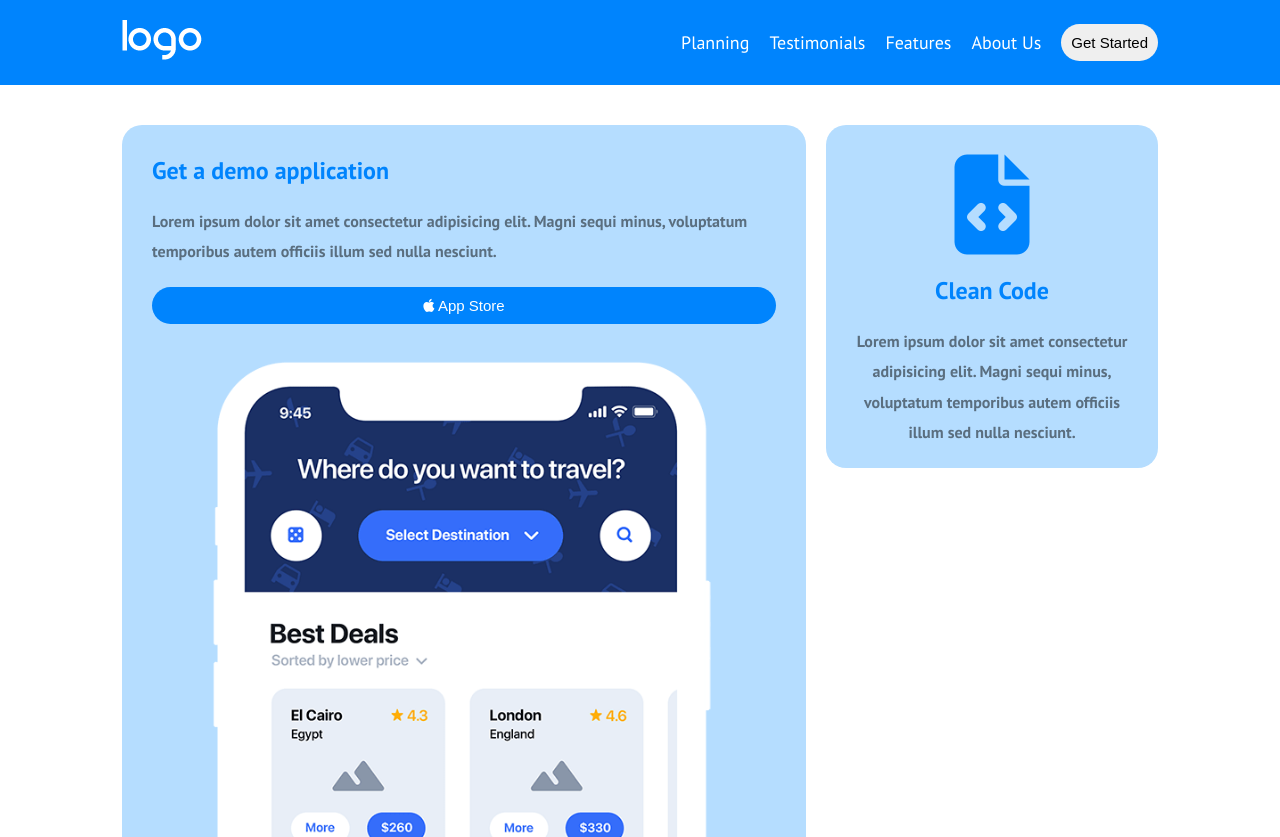
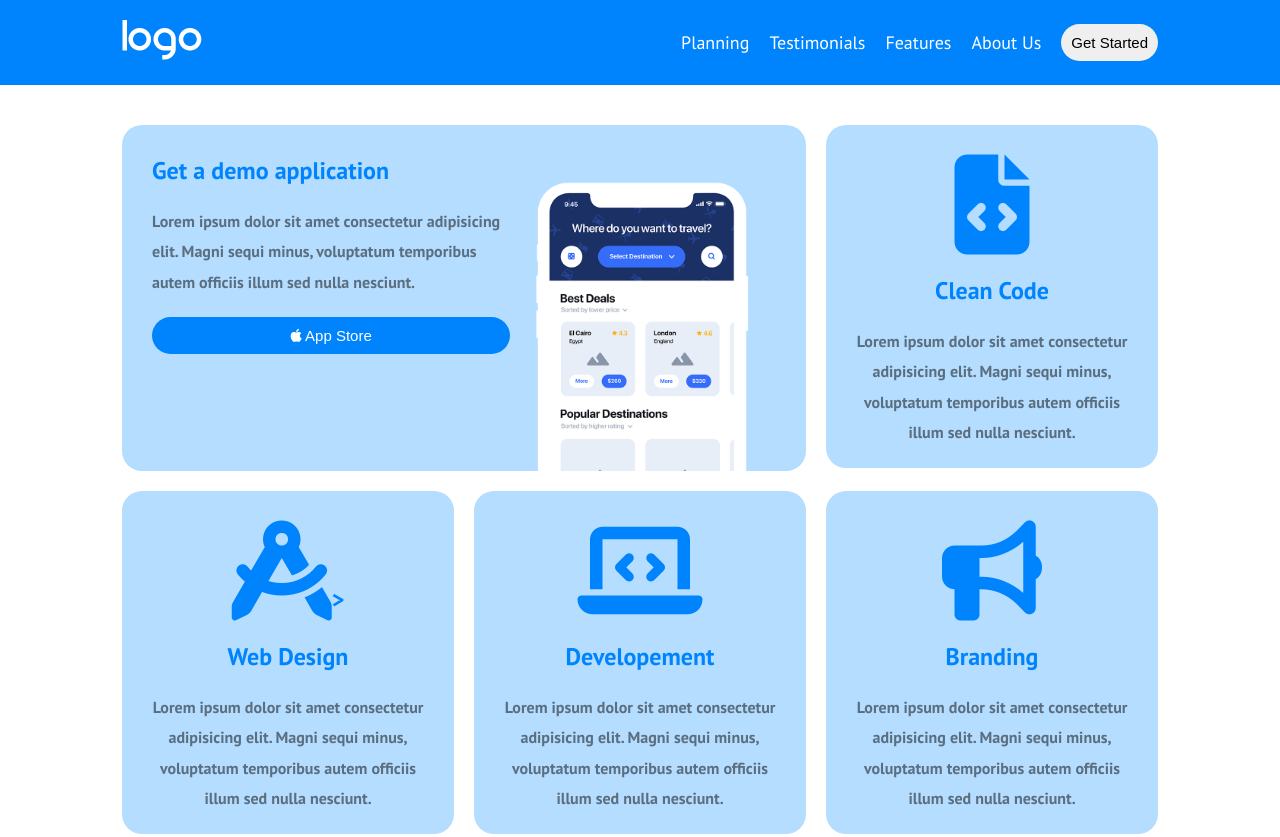
Before and after one commit to Therakar/htmlcss-responsive-layout, a plain HTML site: page index.html in a window 1280 px wide. Shown: the top 837 px of the page. Drawn offline with Linux system fonts and the light colour scheme.

Commit message:
section highlights responsive (problemi)

```diff
--- a/css/main.css
+++ b/css/main.css
@@ -9,8 +9,12 @@ section:nth-last-of-type(odd){
     border-radius: 1.25rem;
 }
 
-#highlights .card:first-child{
+#highlights .card:first-of-type{
     padding-bottom: 0;
+}
+
+#highlights .card:first-of-type{
+    flex-direction: column;
 }
 
 #highlights h2{
--- a/css/responsive.css
+++ b/css/responsive.css
@@ -9,6 +9,19 @@
     #highlights .col{
         width: calc(100% / 3);
     }
+
+    #highlights .card:first-of-type{
+        flex-direction: column;
+    }
+
+    .highligts-btn{
+        width: 50%;
+    }
+
+    #highlights img{
+        width: 50%;
+    }
+
 
     /* main-benefits */
     #benefits .col{
@@ -30,6 +43,20 @@
         display: block;
     }
 
+    /*  */
+    #highlights .card:first-of-type{
+        flex-direction: row;
+    }
+
+    .highligts-btn{
+        width: 100%;
+    }
+
+    #highlights img{
+        width: 100%;
+    }
+
+
     /* main-planning */
     #planning .col{
         width: 50%;
--- a/index.html
+++ b/index.html
@@ -47,7 +47,7 @@
                 <div class="row">
 
                     <article class="col">
-                        <div class="card">
+                        <div class="card flex">
                             <div class="col-text">
                                 <h2>Get a demo application</h2>
                                 <p>Lorem ipsum dolor sit amet consectetur adipisicing elit. Magni sequi minus, voluptatum temporibus autem officiis illum sed nulla nesciunt.</p>
```
